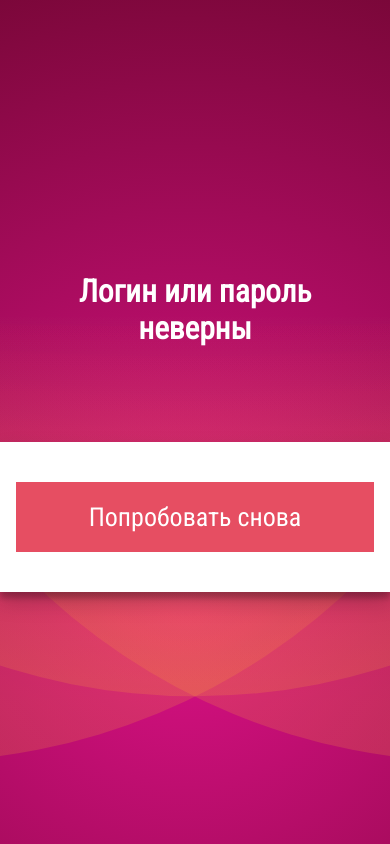
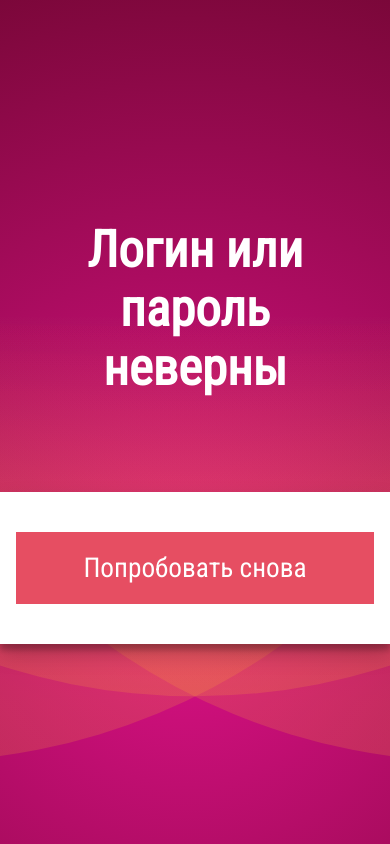
Before and after one commit to ilya5006/crmDiscount, a PHP site: page /php/auth.php?login=admin in a window 390 px wide. Run offline with PHP 8.4, Linux system fonts and the light colour scheme; data comes from the database, SQL or seed files in the repository; data that the repository does not hold is empty.

Commit message:
adaptive fix

```diff
--- a/bonusPayment.php
+++ b/bonusPayment.php
@@ -47,7 +47,7 @@
         let clientBonuses = document.querySelector('#client_bonuses');
         let percent = document.querySelector('#percent');
 
-        bonusesQuantity.addEventListener('input', (event) =>
+        bonusesQuantity.addEventListener('input', function (event)
         {
             let maximum;
             if (parseInt(clientBonuses.textContent) > parseInt(maximumBonuses.textContent))
--- a/css/index.css
+++ b/css/index.css
@@ -355,7 +355,7 @@ header h1, h1
 	}
 }
 
-@media screen and (max-width: 700px)
+@media screen and (max-width: 720px)
 {
 	#menu
 	{
@@ -369,7 +369,7 @@ header h1, h1
 	{
 		margin-top: 0px;
 	}
-	#auth, #info, #bonus_payment, #accrual_of_bonuses, #new_client, #bonus_payment
+	#auth, #info, #bonus_payment, #accrual_of_bonuses, #new_client, #bonus_payment, form:not(#search-form):not(#new_client):not(#bonus_payment)
 	{
 		width: 100%;
 	}
@@ -419,6 +419,10 @@ header h1, h1
 
 		text-align: center;
 	}
+	.wrapper a
+	{
+		font-size: 7vw !important;
+	}
 }
 
 @media screen and (max-width: 575px)
@@ -431,6 +435,10 @@ header h1, h1
 	.log p
 	{
 		font-size: 24px;
+	}
+	#error
+	{
+		font-size: 13vw;
 	}
 }
 
--- a/oneClient.php
+++ b/oneClient.php
@@ -27,6 +27,7 @@
         {
         ?>
             <head>
+                <meta name="viewport" content="width=device-width, initial-scale=1.0">
                 <link rel="stylesheet" href="./css/index.css">
             </head>
 
--- a/php/auth.php
+++ b/php/auth.php
@@ -16,8 +16,9 @@
     }
     else
     {
-        echo '
+        ?>
         <head>
+            <meta name="viewport" content="width=device-width, initial-scale=1.0">
             <link rel="stylesheet" href="./../css/index.css">
         </head>
 
@@ -26,5 +27,6 @@
             <div class="wrapper">
             <a href="./../auth.html"> Попробовать снова </a>
             </div>
-        </body>';
+        </body>
+        <?php
     }
--- a/php/createClient.php
+++ b/php/createClient.php
@@ -23,6 +23,7 @@
 
 ?>
 <head>
+    <meta name="viewport" content="width=device-width, initial-scale=1.0">
     <link rel="stylesheet" href="./../css/index.css">
 </head>
 
```
